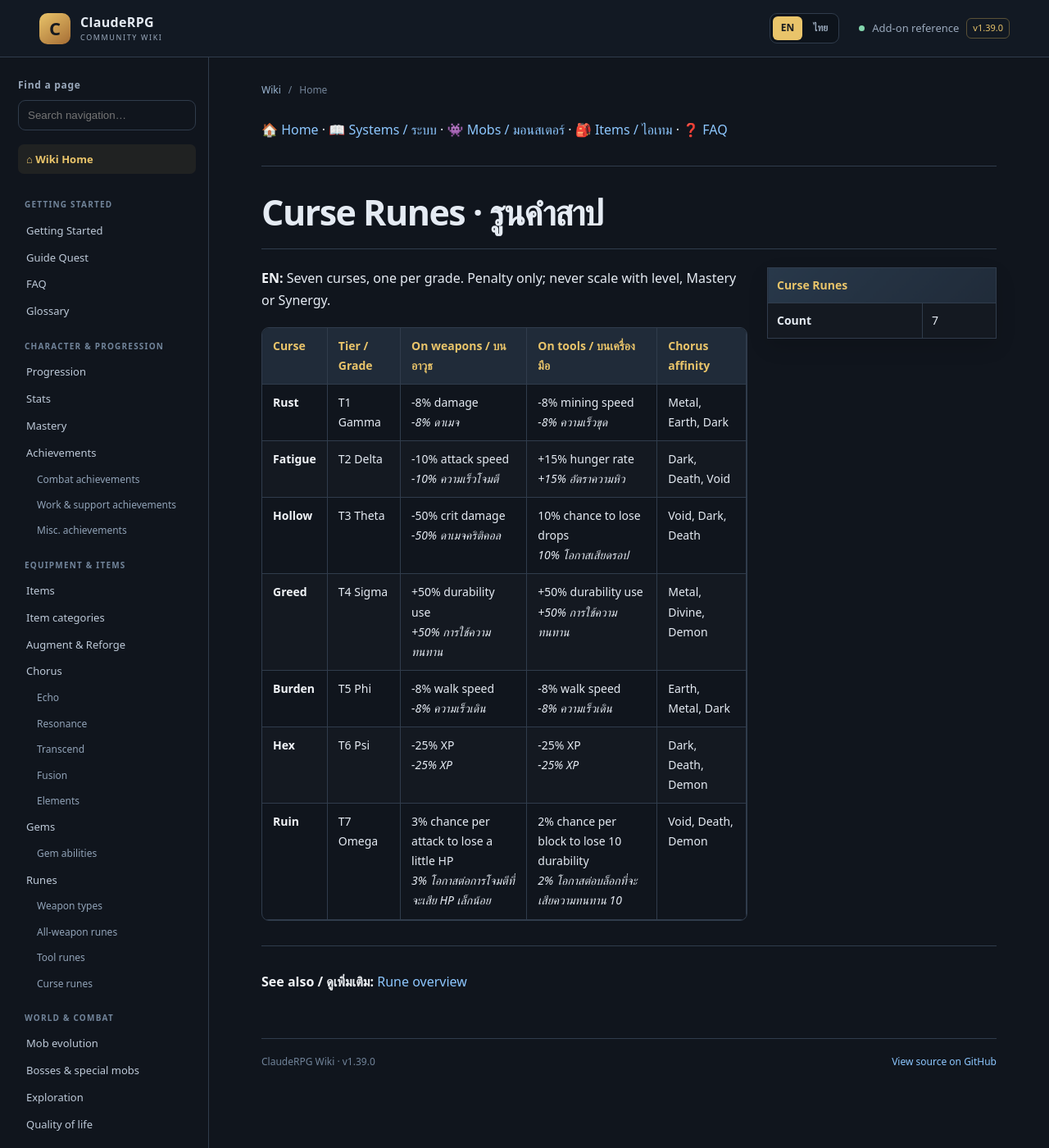
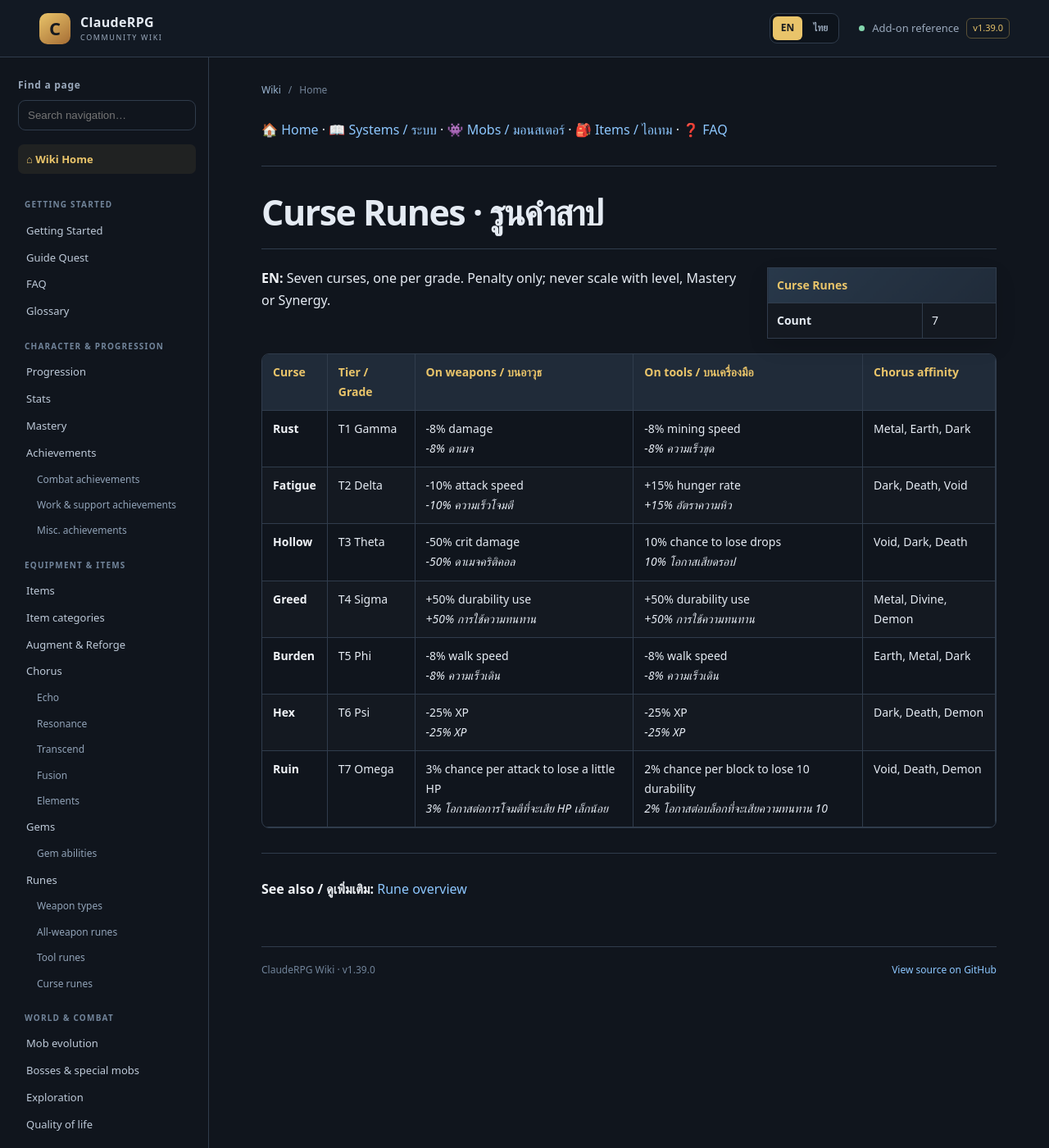
Before and after one commit to miniTorch25/ClaudeRPG-Wiki-V2, a Jekyll site: the page built from Runes-Curse.md, in a window 1280 px wide and 1400 px high. Shown: the whole window at 82% size. Built offline with Jekyll 4.4.1, drawn with Linux system fonts in a browser that asks for light colours; our own code applies the rules of GitHub Pages for plain Markdown files.

Commit message:
Fix content tables overlapping floated infoboxes

```diff
--- a/assets/wiki.css
+++ b/assets/wiki.css
@@ -44,3 +44,7 @@ body.lang-th [data-lang="en"],body.lang-en [data-lang="th"],.language-hidden{dis
 .material-strip--compact{grid-template-columns:repeat(2,minmax(0,180px));justify-content:start}
 @media(max-width:850px){.article-content table[align="right"]{width:min(280px,48%);max-width:min(280px,48%);margin-left:16px}.material-strip{grid-template-columns:repeat(2,minmax(0,1fr))}}
 @media(max-width:520px){.article-content table[align="right"]{float:none;display:table;width:100%;max-width:100%;margin:0 0 18px}.material-strip{gap:8px}.material-card{padding:12px 7px}.material-card span{font-size:12px}.material-card small{font-size:10px}}
+
+
+/* Keep content tables below floated right-side infoboxes so they can use the full article width. */
+.article-content table:not([align="right"]){clear:both}
```
